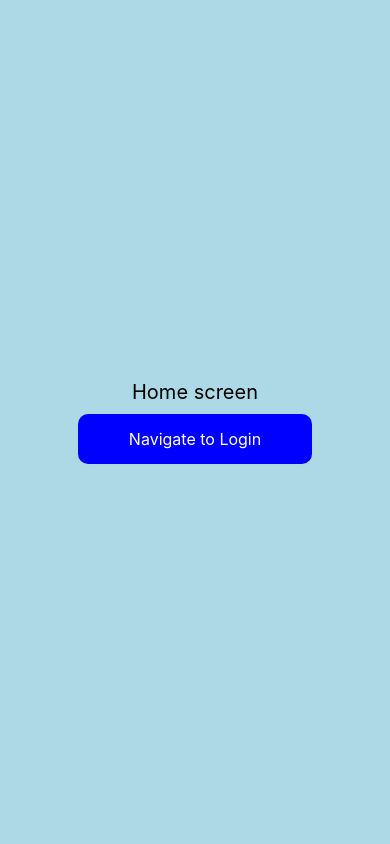
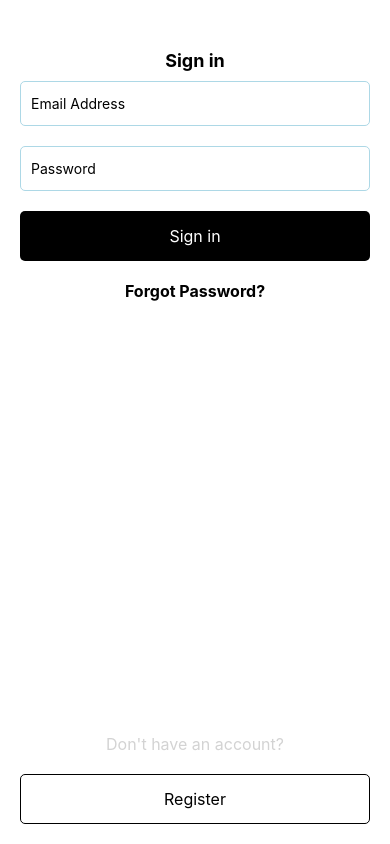
Before and after one commit to Domme19/reactNative_components, a React Native app: screen /Login2 in a window 390 px wide. Built offline with nearby package versions, Linux system fonts and the light colour scheme.

Commit message:
login screen V2

```diff
--- /dev/null
+++ b/components/InputBoxv1.tsx
@@ -0,0 +1,38 @@
+import {TextInput, View, StyleSheet} from "react-native";
+
+type InputProps = {
+    placeHolderText: string
+    borderColor: string
+    onPress: any
+    secureTextEntry?: boolean
+}
+export default function InputBox1(props: InputProps){
+    const styles = StyleSheet.create({
+        inputView:{
+            borderWidth: 1,
+            height: 45,
+            borderColor: props.borderColor,
+            justifyContent: 'center',
+            paddingLeft: 10,
+            marginBottom: 20,
+            borderRadius: 5
+        },
+
+        input:{
+            height: 30,
+            flex: 1
+        }
+    })
+
+    return(
+        <View style={styles.inputView}>
+            <TextInput
+                placeholder={props.placeHolderText}
+                fontSize={16}
+                onChangeText={props.onPress}
+                style={styles.input}
+                secureTextEntry={props.secureTextEntry}
+            />
+        </View>
+    )
+}
--- a/navigation/index.tsx
+++ b/navigation/index.tsx
@@ -3,6 +3,7 @@ import {createNativeStackNavigator} from "@react-navigation/native-stack";
 import {DarkTheme, DefaultTheme, NavigationContainer} from "@react-navigation/native";
 import HomeScreen from "../screens/HomeScreen"
 import LoginScreenV1 from "../screens/LoginScreenV1";
+import LoginScreenV2 from "../screens/LoginScreenV2";
 
 
 const Stack = createNativeStackNavigator()
@@ -14,6 +15,7 @@ export default function Index({colorScheme}: { colorScheme: ColorSchemeName }){
             <Stack.Navigator>
                 <Stack.Screen name="HomeScreen" component={HomeScreen} options={{headerShown: false}}/>
                 <Stack.Screen name="Login1" component={LoginScreenV1} options={{headerShown: false}}/>
+                <Stack.Screen name="Login2" component={LoginScreenV2} options={{headerShown: false}}/>
             </Stack.Navigator>
         </NavigationContainer>
     )
--- a/screens/HomeScreen.tsx
+++ b/screens/HomeScreen.tsx
@@ -10,6 +10,12 @@ export default function HomeScreen (){
             <TouchableOpacity style={styles.navigateBtn} onPress={() => navigation.navigate("Login1" as never)}>
                 <Text style={{textAlign: 'center', color: 'white', fontSize: 16}}>
                     Navigate to Login
+                </Text>
+            </TouchableOpacity>
+
+            <TouchableOpacity style={styles.navigateBtn} onPress={() => navigation.navigate("Login2" as never)}>
+                <Text style={{textAlign: 'center', color: 'white', fontSize: 16}}>
+                    Navigate to Login 2
                 </Text>
             </TouchableOpacity>
         </View>
@@ -29,6 +35,7 @@ const styles = StyleSheet.create({
         paddingHorizontal: 10,
         paddingVertical: 15,
         width: '60%',
-        borderRadius: 10
+        borderRadius: 10,
+        marginBottom: 20
     }
 })
--- /dev/null
+++ b/screens/LoginScreenV2.tsx
@@ -0,0 +1,90 @@
+import {View, Text, StyleSheet, TouchableOpacity, ActivityIndicator} from "react-native";
+import InputBox1 from "../components/InputBoxv1";
+import {useState} from "react";
+
+
+export default function LoginScreenV2(){
+    const [email, setEmail] = useState("" );
+    const [password, setPassword] = useState("")
+    const [loading, setLoading] = useState(false)
+
+    const onLogin = () =>{
+        setLoading(true)
+        setTimeout(() =>{
+            setLoading(false);
+        }, 3000)
+    }
+
+    return(
+        <View style={styles.container}>
+            <View style={styles.mainView}>
+                <Text style={{marginBottom: 10, textAlign: 'center', fontSize: 18, fontWeight: 'bold'}}>Sign in</Text>
+                <InputBox1
+                    placeHolderText={"Email Address"}
+                    borderColor={"lightblue"}
+                    onPress={setEmail}
+                />
+                <InputBox1
+                    placeHolderText={"Password"}
+                    borderColor={"lightblue"}
+                    onPress={setPassword}
+                    secureTextEntry={true}
+                />
+                <TouchableOpacity
+                    style={[styles.mainBtn, {backgroundColor: 'black'}]}
+                    onPress={() => onLogin()}
+                >
+                    <Text style={{color: 'white', fontSize: 16}}>Sign in</Text>
+                </TouchableOpacity>
+
+                {/* activity loader*/}
+                {loading &&
+                    <ActivityIndicator
+                        size="large"
+                    />
+                }
+                <TouchableOpacity style={styles.forgotBtn}>
+                    <Text style={{color: 'black', fontSize: 16, fontWeight: 'bold'}}>Forgot Password?</Text>
+                </TouchableOpacity>
+            </View>
+            <View style={styles.bottomView}>
+                <TouchableOpacity style={{marginBottom: 20, justifyContent: 'center', alignItems: 'center'}}>
+                    <Text style={{color:'lightgray', fontSize: 16}}>Don't have an account?</Text>
+                </TouchableOpacity>
+                <TouchableOpacity style={[styles.mainBtn, {borderWidth: 1, borderColor: 'black'}]}>
+                    <Text style={{fontSize: 16}}>Register</Text>
+                </TouchableOpacity>
+            </View>
+        </View>
+    )
+}
+
+const styles = StyleSheet.create({
+    container:{
+        backgroundColor: 'white',
+        flex: 1,
+        paddingTop: 50,
+        paddingHorizontal: 20,
+    },
+
+    mainView:{
+        flex: 1,
+    },
+    bottomView:{
+    },
+
+    mainBtn:{
+        // backgroundColor: 'black',
+        height: 50,
+        justifyContent: 'center',
+        alignItems: 'center',
+        borderRadius: 5,
+        marginBottom: 20
+    },
+
+    forgotBtn:{
+        justifyContent: 'center',
+        alignItems: 'center'
+    },
+
+})
```
